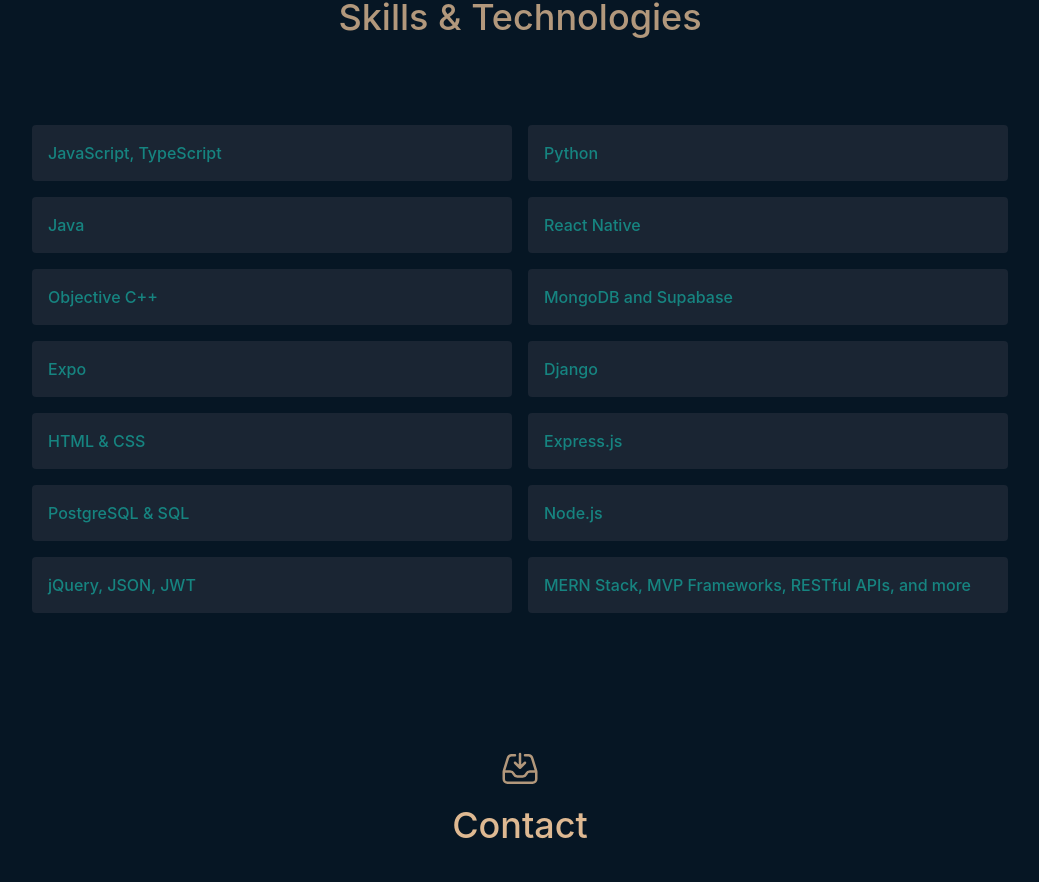
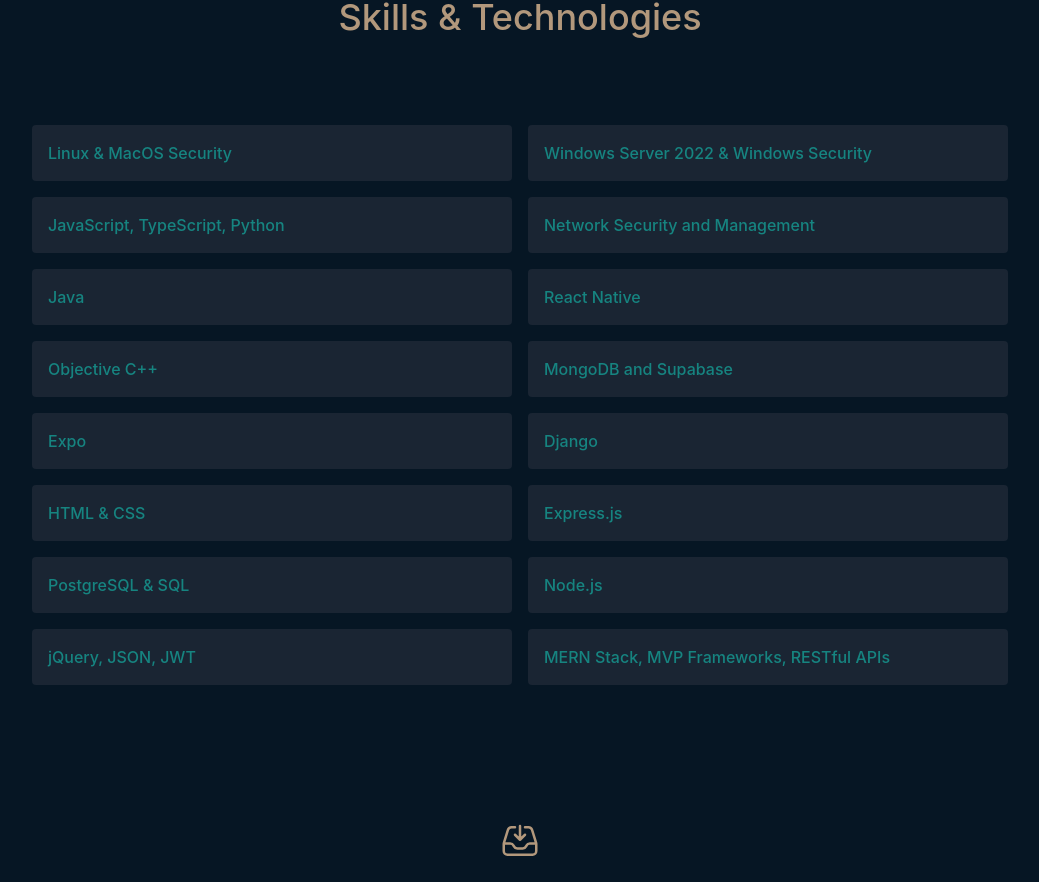
Before and after one commit to michaelbryanstark/new-portfolio, a React (Create React App) app: page / in a window 1280 px wide. Shown: the part 1742-2624 px from the top of the page, without its empty margins (120-1159 px from the left). Built offline with nearby package versions, Linux system fonts and the light colour scheme.

Commit message:
update skills

```diff
--- a/src/data.js
+++ b/src/data.js
@@ -16,7 +16,7 @@ export const projects = [
     link: "https://github.com/michaelbryanstark/penalty-box",
   },
   {
-    title: "Notflix",
+    title: "Mikeflix",
     subtitle: "Python & SQL",
     description:
       "An attempt at my own streaming website. Can be made to work locally with a jellyfin server!",
@@ -26,10 +26,16 @@ export const projects = [
 ];
 export const skills = [
   {
-    skill: "JavaScript, TypeScript",
+    skill: "Linux & MacOS Security",
   },
   {
-    skill: "Python",
+    skill: "Windows Server 2022 & Windows Security",
+  },
+  {
+    skill: "JavaScript, TypeScript, Python",
+  },
+  {
+    skill: "Network Security and Management",
   },
   {
     skill: "Java",
@@ -65,6 +71,6 @@ export const skills = [
     skill: "jQuery, JSON, JWT",
   },
   {
-    skill: "MERN Stack, MVP Frameworks, RESTful APIs, and more",
+    skill: "MERN Stack, MVP Frameworks, RESTful APIs",
   },
 ];
```
